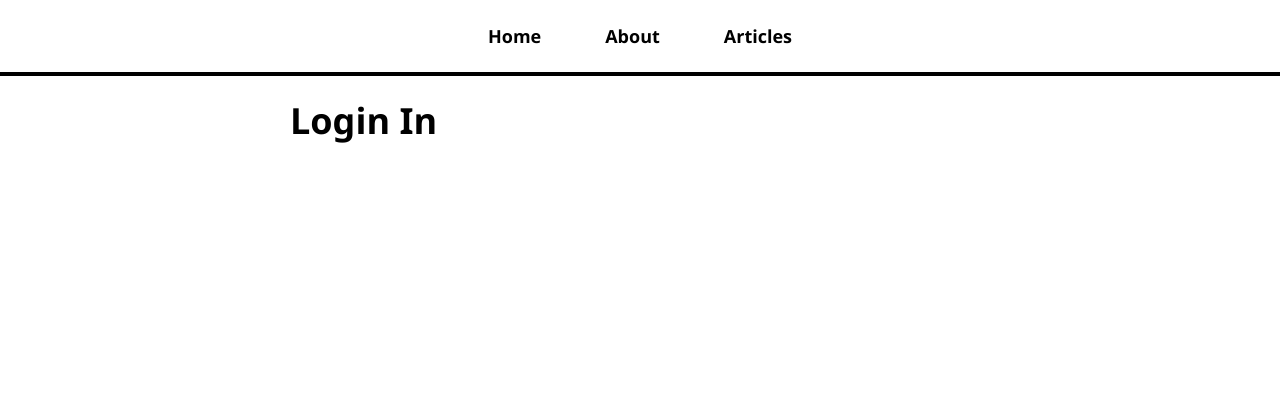
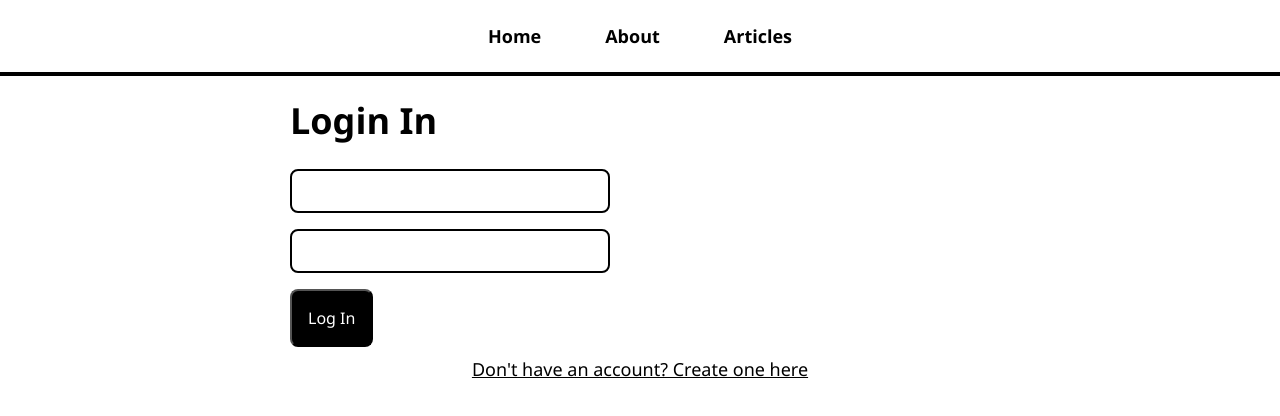
Before and after one commit to RozForCode/FullStack, a React (Create React App) app in the folder my-blog/: page /login in a window 1280 px wide. Shown: the top 416 px of the page. Built offline with nearby package versions, Linux system fonts and the light colour scheme.

Commit message:
Finished login page and link css

```diff
--- a/my-blog/src/App.css
+++ b/my-blog/src/App.css
@@ -115,3 +115,11 @@
   top: 8px;
   right: 8px;
 }
+
+
+.login-link {
+  text-align: center;
+  margin: 10px;
+  display: block;
+  color: black;
+}
--- a/my-blog/src/pages/LoginPage.js
+++ b/my-blog/src/pages/LoginPage.js
@@ -1,6 +1,33 @@
+
+import { useState } from 'react';
+import { Link, useNavigate } from 'react-router-dom';
+import { getAuth, signInWithEmailAndPassword } from 'firebase/auth';
+
 const LoginPage = () => {
+    const [email, setEmail] = useState('');
+    const [password, setPassword] = useState('');
+    const [error, setError] = useState('');
+
+    const Navigate = useNavigate();
+    const logIn = async () => {
+        try {
+            await signInWithEmailAndPassword(getAuth(), email, password);
+            Navigate('/articles');
+        }
+        catch (error) {
+            setError(error.message)
+        }
+    }
+
     return (
-        <h1>Login In</h1>
+        <>
+            <h1>Login In</h1>
+            {error && <p className='error'>{error}</p>}
+            <input type='text' value={email} onChange={e => setEmail(e.target.value)} />
+            <input type='password' value={password} onChange={e => setPassword(e.target.value)} />
+            <button onClick={logIn}>Log In</button>
+            <Link className="login-link" to="/create-account">Don't have an account? Create one here</Link>
+        </>
     )
 }
 export default LoginPage;
```
